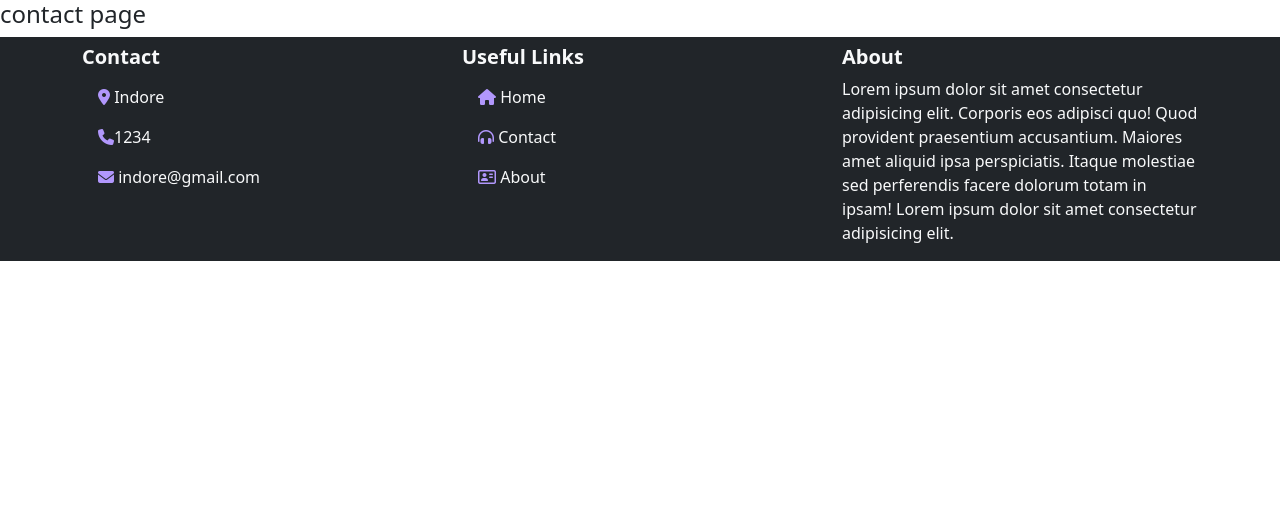
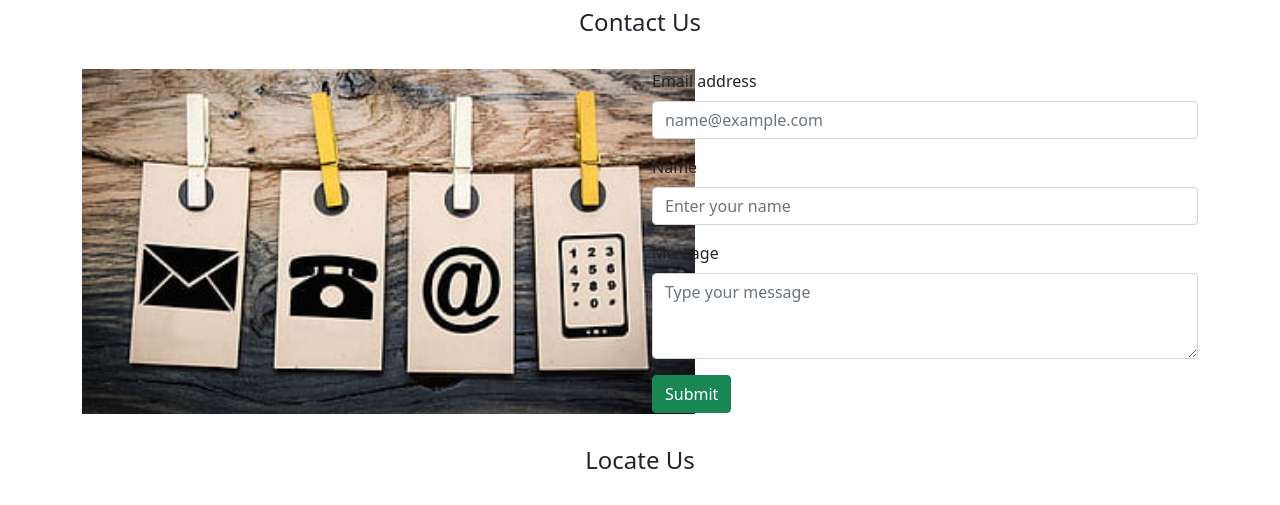
Before and after one commit to manishaverma23/mycompany, a Django app: page /contact/ in a window 1280 px wide. Shown: the part 56-561 px from the top of the page. Run offline with Django 5.2, Linux system fonts and the light colour scheme; grey boxes are pictures that could not be loaded.

Commit message:
contact updated

```diff
--- a/projectApp/templates/about.html
+++ b/projectApp/templates/about.html
@@ -26,7 +26,10 @@
     <div class="container">
       <div class="row">
         <div class="col-md-6 mb-4">
-          <img src="/static/images/maxresdefault.jpg" height="300px" />
+
+          <video controls autoplay loop muted height="300px">
+            <source src="/static/videos/office.mp4" type="video/mp4" >
+          </video>
         </div>
         <div class="col-md-6 mb-4 mt-2">
           <p class="lead">
--- a/projectApp/templates/contact.html
+++ b/projectApp/templates/contact.html
@@ -1,23 +1,97 @@
 <!DOCTYPE html>
 <html lang="en">
-<head>
-    <meta charset="UTF-8">
-    <meta name="viewport" content="width=device-width, initial-scale=1.0">
+  <head>
+    <meta charset="UTF-8" />
+    <meta name="viewport" content="width=device-width, initial-scale=1.0" />
     <title>Contact</title>
-    <link rel="shortcut icon" href="/static/images/favicon.png" type="image/x-icon">
-    <link href="https://cdn.jsdelivr.net/npm/bootstrap@5.0.2/dist/css/bootstrap.min.css" rel="stylesheet" integrity="sha384-EVSTQN3/azprG1Anm3QDgpJLIm9Nao0Yz1ztcQTwFspd3yD65VohhpuuCOmLASjC" crossorigin="anonymous">
+    <link
+      rel="shortcut icon"
+      href="/static/images/favicon.png"
+      type="image/x-icon"
+    />
+    <link
+      href="https://cdn.jsdelivr.net/npm/bootstrap@5.0.2/dist/css/bootstrap.min.css"
+      rel="stylesheet"
+      integrity="sha384-EVSTQN3/azprG1Anm3QDgpJLIm9Nao0Yz1ztcQTwFspd3yD65VohhpuuCOmLASjC"
+      crossorigin="anonymous"
+    />
+  </head>
+  <body>
+    {% include 'header.html' %}
 
-</head>
-<body>
+    <h4 class="text-center mb-2 mt-2">Contact Us</h4>
+    <div class="container">
+      <div class="row">
+        <div class="col-md-6 mb-4 mt-4">
+          <img src="/static/images/call-us.jpg" alt="call-us" height="345px" />
+        </div>
+        <div class="col-md-6 mt-4 mb-4">
+          <form>
+            <div class="mb-3">
+              <label for="exampleFormControlInput1" class="form-label"
+                >Email address</label
+              >
+              <input
+                type="email"
+                class="form-control"
+                id="exampleFormControlInput1"
+                placeholder="name@example.com"
+              />
+            </div>
+            <div class="mb-3">
+              <label for="exampleFormControlInput1" class="form-label"
+                >Name</label
+              >
+              <input
+                type="text"
+                class="form-control"
+                id="exampleFormControlInput1"
+                placeholder="Enter your name"
+              />
+            </div>
+            <div class="mb-3">
+              <label for="exampleFormControlTextarea1" class="form-label"
+                >Message</label
+              >
+              <textarea
+                class="form-control"
+                id="exampleFormControlTextarea1"
+                rows="3"
+                placeholder="Type your message"
+              ></textarea>
+            </div>
+            <input type="submit" class="btn btn-success" value="Submit" />
+          </form>
+        </div>
+      </div>
+    </div>
 
-{% include 'header.html' %}
+    <div class="container">
+      <h4 class="text-center mb-4 mt-2">Locate Us</h4>
+      <div class="row">
+        <div class="col-md-6 mb-4 mt-2">
+          <img src="/static/images/gps.png" alt="GPS" height="400px" width="600px">
+        </div>
+        <div class="col-md-6 mb-4 mt-2">
+          <iframe
+            src="https://www.google.com/maps/embed?pb=!1m18!1m12!1m3!1d293537.15163170354!2d75.72118133683168!3d22.709855657525342!2m3!1f0!2f0!3f0!3m2!1i1024!2i768!4f13.1!3m3!1m2!1s0x3962fcad1b410ddb%3A0x96ec4da356240f4!2sIndore%2C%20Madhya%20Pradesh!5e0!3m2!1sen!2sin!4v1708439514953!5m2!1sen!2sin"
+            width="600"
+            height="400"
+            style="border: 0"
+            allowfullscreen=""
+            loading="lazy"
+            referrerpolicy="no-referrer-when-downgrade"
+          ></iframe>
+        </div>
+      </div>
+    </div>
 
-<h4> contact page</h4>
-<footer class="bg-dark text-light">
-    {% include 'footer.html' %}
-</footer>
+    <footer class="bg-dark text-light">{% include 'footer.html' %}</footer>
 
-    <script src="https://cdn.jsdelivr.net/npm/bootstrap@5.0.2/dist/js/bootstrap.bundle.min.js" integrity="sha384-MrcW6ZMFYlzcLA8Nl+NtUVF0sA7MsXsP1UyJoMp4YLEuNSfAP+JcXn/tWtIaxVXM" crossorigin="anonymous"></script>
-
-</body>
+    <script
+      src="https://cdn.jsdelivr.net/npm/bootstrap@5.0.2/dist/js/bootstrap.bundle.min.js"
+      integrity="sha384-MrcW6ZMFYlzcLA8Nl+NtUVF0sA7MsXsP1UyJoMp4YLEuNSfAP+JcXn/tWtIaxVXM"
+      crossorigin="anonymous"
+    ></script>
+  </body>
 </html>
--- a/projectApp/templates/footer.html
+++ b/projectApp/templates/footer.html
@@ -1,39 +1,71 @@
 <!DOCTYPE html>
 <html lang="en">
   <head>
-    <meta charset="UTF-8">
-    <meta name="viewport" content="width=device-width, initial-scale=1.0">
+    <meta charset="UTF-8" />
+    <meta name="viewport" content="width=device-width, initial-scale=1.0" />
     <title></title>
-    <link rel="stylesheet" href="https://cdnjs.cloudflare.com/ajax/libs/font-awesome/6.5.1/css/all.min.css" integrity="sha512-DTOQO9RWCH3ppGqcWaEA1BIZOC6xxalwEsw9c2QQeAIftl+Vegovlnee1c9QX4TctnWMn13TZye+giMm8e2LwA==" crossorigin="anonymous" referrerpolicy="no-referrer" />
+    <link
+      rel="stylesheet"
+      href="https://cdnjs.cloudflare.com/ajax/libs/font-awesome/6.5.1/css/all.min.css"
+      integrity="sha512-DTOQO9RWCH3ppGqcWaEA1BIZOC6xxalwEsw9c2QQeAIftl+Vegovlnee1c9QX4TctnWMn13TZye+giMm8e2LwA=="
+      crossorigin="anonymous"
+      referrerpolicy="no-referrer"
+    />
 
-    <link href="https://cdn.jsdelivr.net/npm/bootstrap@5.0.2/dist/css/bootstrap.min.css" rel="stylesheet" integrity="sha384-EVSTQN3/azprG1Anm3QDgpJLIm9Nao0Yz1ztcQTwFspd3yD65VohhpuuCOmLASjC" crossorigin="anonymous">
+    <link
+      href="https://cdn.jsdelivr.net/npm/bootstrap@5.0.2/dist/css/bootstrap.min.css"
+      rel="stylesheet"
+      integrity="sha384-EVSTQN3/azprG1Anm3QDgpJLIm9Nao0Yz1ztcQTwFspd3yD65VohhpuuCOmLASjC"
+      crossorigin="anonymous"
+    />
   </head>
   <body>
-
     <div class="container">
       <div class="row">
         <div class="col-md-4 mt-2">
-                <h5 class="fw-bold">Contact </h5>
-                <a class="nav-link active text-light" aria-current="page" href="#"><i class="fa-solid fa-location-dot" style="color: #B197FC;"></i> Indore</a>
-                <a class="nav-link active text-light" aria-current="page" href="#"><i class="fa-solid fa-phone" style="color: #B197FC;"></i>1234</a>
-                <a class="nav-link active text-light" aria-current="page" href="#"><i class="fa-solid fa-envelope" style="color: #B197FC;"></i> indore@gmail.com</a>
-
+          <h5 class="fw-bold">Contact</h5>
+          <a class="nav-link active text-light" aria-current="page" href="#"
+            ><i class="fa-solid fa-location-dot" style="color: #b197fc"></i>
+            Indore</a
+          >
+          <a class="nav-link active text-light" aria-current="page" href="#"
+            ><i class="fa-solid fa-phone" style="color: #b197fc"></i>1234</a
+          >
+          <a class="nav-link active text-light" aria-current="page" href="#"
+            ><i class="fa-solid fa-envelope" style="color: #b197fc"></i>
+            indore@gmail.com</a
+          >
         </div>
         <div class="col-md-4 mt-2">
-                <h5 class="fw-bold">Useful Links </h5>
-                <a class="nav-link active text-light" aria-current="page" href="/"> <i class="fa-solid fa-house" style="color: #B197FC;"></i> Home</a>
-                <a class="nav-link active text-light" aria-current="page" href=""> <i class="fa-solid fa-headphones-simple" style="color: #B197FC;"></i> Contact</a>
-                <a class="nav-link active text-light" aria-current="page" href=""> <i class="fa-regular fa-address-card" style="color: #B197FC;"></i> About</a>
-
-
-
+          <h5 class="fw-bold">Useful Links</h5>
+          <a class="nav-link active text-light" aria-current="page" href="/">
+            <i class="fa-solid fa-house" style="color: #b197fc"></i> Home</a
+          >
+          <a class="nav-link active text-light" aria-current="page" href="/contact/">
+            <i class="fa-solid fa-headphones-simple" style="color: #b197fc"></i>
+            Contact</a
+          >
+          <a class="nav-link active text-light" aria-current="page" href="/about/">
+            <i class="fa-regular fa-address-card" style="color: #b197fc"></i>
+            About</a
+          >
         </div>
         <div class="col-md-4 mt-2">
-                <h5 class="fw-bold">About </h5>
-                <p> Lorem ipsum dolor sit amet consectetur adipisicing elit. Corporis eos adipisci quo! Quod provident praesentium accusantium. Maiores amet aliquid ipsa perspiciatis. Itaque molestiae sed perferendis facere dolorum totam in ipsam! Lorem ipsum dolor sit amet consectetur adipisicing elit.</p>
+          <h5 class="fw-bold">About</h5>
+          <p>
+            Lorem ipsum dolor sit amet consectetur adipisicing elit. Corporis
+            eos adipisci quo! Quod provident praesentium accusantium. Maiores
+            amet aliquid ipsa perspiciatis. Itaque molestiae sed perferendis
+            facere dolorum totam in ipsam! Lorem ipsum dolor sit amet
+            consectetur adipisicing elit.
+          </p>
         </div>
       </div>
     </div>
-    <script src="https://cdn.jsdelivr.net/npm/bootstrap@5.0.2/dist/js/bootstrap.bundle.min.js" integrity="sha384-MrcW6ZMFYlzcLA8Nl+NtUVF0sA7MsXsP1UyJoMp4YLEuNSfAP+JcXn/tWtIaxVXM" crossorigin="anonymous"></script>
+    <script
+      src="https://cdn.jsdelivr.net/npm/bootstrap@5.0.2/dist/js/bootstrap.bundle.min.js"
+      integrity="sha384-MrcW6ZMFYlzcLA8Nl+NtUVF0sA7MsXsP1UyJoMp4YLEuNSfAP+JcXn/tWtIaxVXM"
+      crossorigin="anonymous"
+    ></script>
   </body>
 </html>
```
Also changed, not shown: projectApp/static/images/call-us.jpg (added), projectApp/static/images/gps.png (added), 1 other file. Lines whose indentation alone changed are shown as unchanged.
